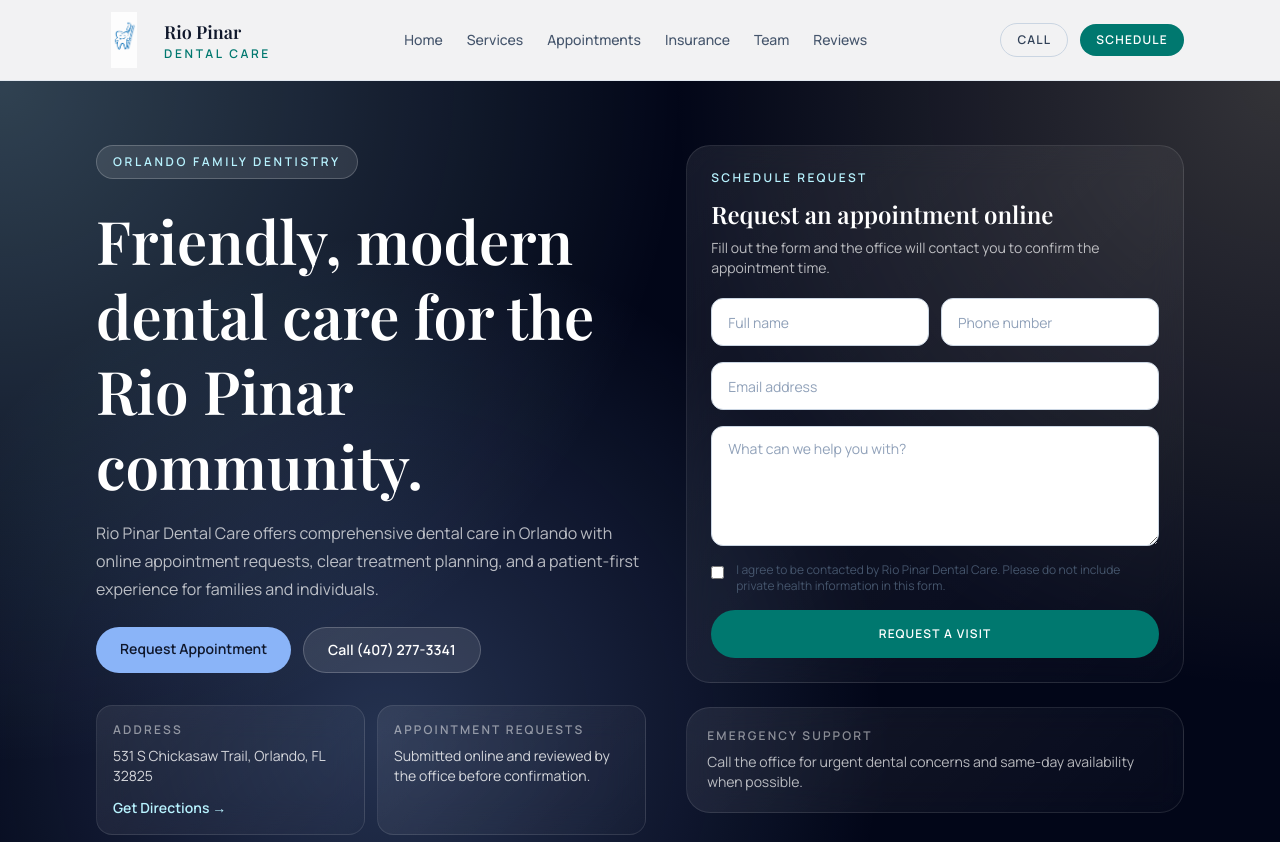
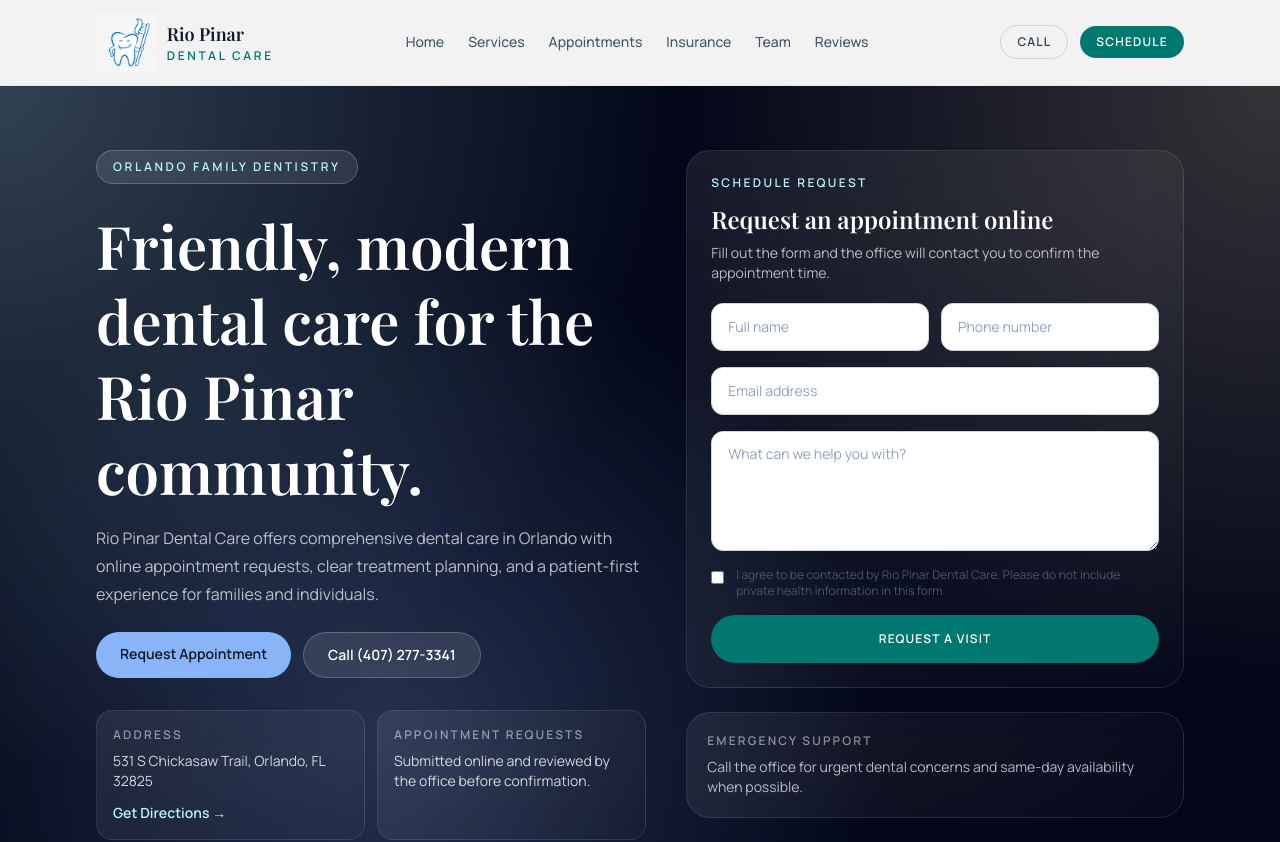
Before and after one commit to elaiken/elaiken-rio-pinar-dental-care, a Next.js app: page / in a window 1280 px wide. Shown: the top 842 px of the page. Built offline with nearby package versions, Linux system fonts and the light colour scheme; a web font is replaced by a local one.

Commit message:
Polish tooth logo asset and sizing

```diff
--- a/src/components/rio-pinar-logo.tsx
+++ b/src/components/rio-pinar-logo.tsx
@@ -11,15 +11,18 @@
   ...props
 }: LogoProps) {
   return (
-    <div className={`flex items-center gap-3 ${className}`.trim()} {...props}>
+    <div
+      className={`flex items-center gap-2.5 ${className}`.trim()}
+      {...props}
+    >
       <Image
         src="/rio-pinar-tooth-logo.png"
         alt=""
         aria-hidden="true"
-        width={851}
-        height={1847}
-        className={`${compact ? "h-12 w-12" : "h-14 w-14"} shrink-0 object-contain`}
-        sizes={compact ? "48px" : "56px"}
+        width={1254}
+        height={1254}
+        className={`${compact ? "h-11 w-11" : "h-[3.8rem] w-[3.8rem]"} shrink-0 object-contain`}
+        sizes={compact ? "44px" : "61px"}
         priority
       />
       {compact ? null : (
```
Also changed, not shown: public/rio-pinar-tooth-logo.png, src/app/icon.png.
